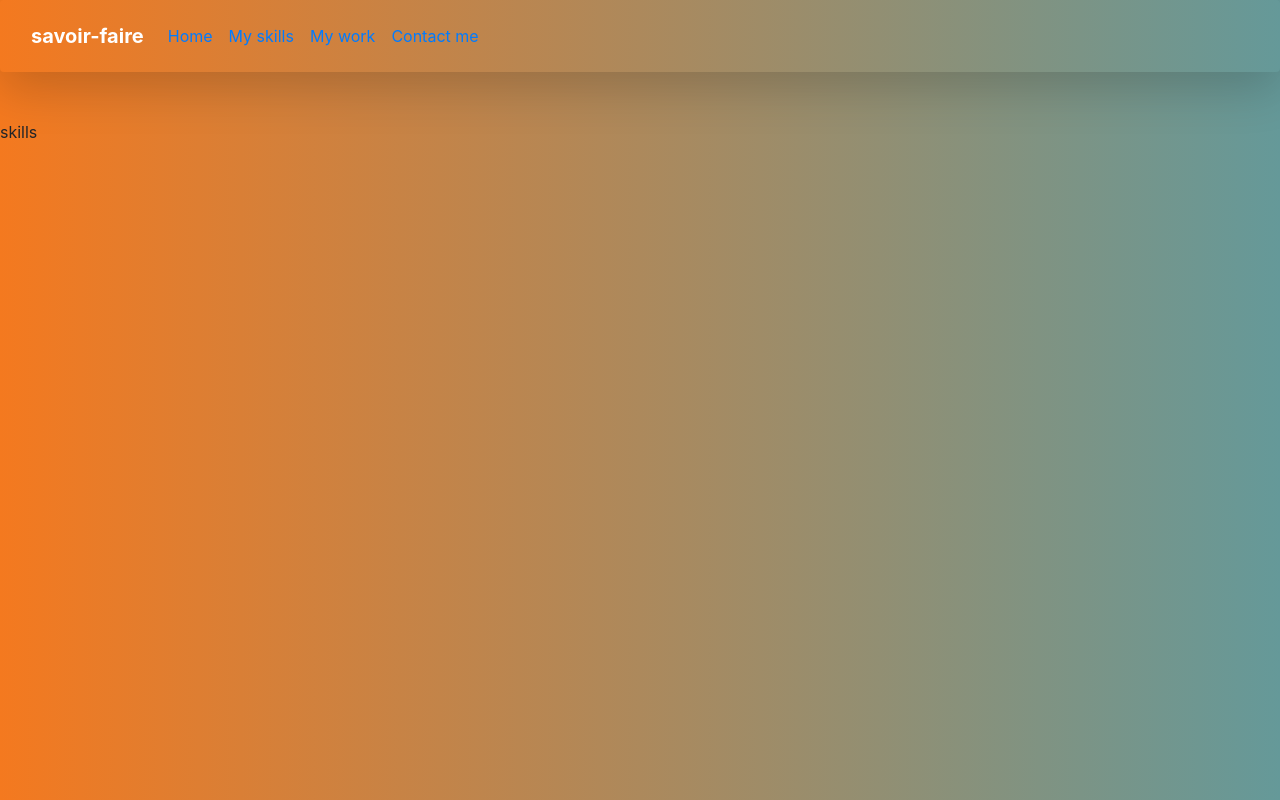
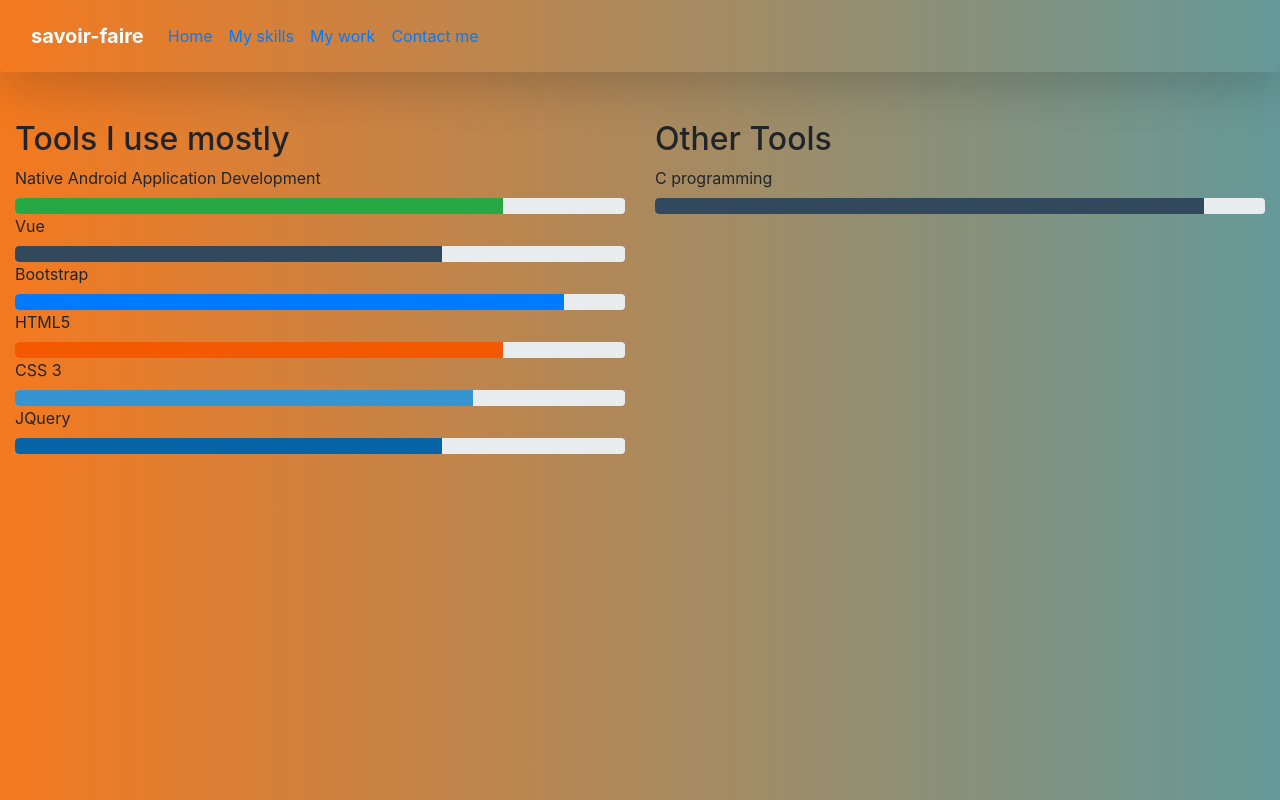
Before and after one commit to brianwachira/savoir-faire, a Vue app: page /skills in a window 1280 px wide. Built offline with nearby package versions, Linux system fonts and the light colour scheme; a web font is replaced by a local one.

Commit message:
change skills order of appearance

```diff
--- a/src/components/shared/Skills.vue
+++ b/src/components/shared/Skills.vue
@@ -1,5 +1,43 @@
 <template>
-    <p>skills</p>
+    <div class="container-fluid">
+        <div class="row">
+            <div class="col-md-6 col-sm-12 ">
+                <div class="h2 heading">Tools I use mostly</div>
+                <label for="android">Native Android Application Development</label>
+                <div class="progress">
+                    <div class="progress-bar bg-success" role="progressbar" style="width: 80%;" aria-valuenow="80" aria-valuemin="0" aria-valuemax="100"></div>
+                </div>
+                <label for="Vue.js">Vue</label>
+                <div class="progress">
+                    <div class="progress-bar bg-vue" role="progressbar" style="width: 70%;" aria-valuenow="70" aria-valuemin="0" aria-valuemax="100"></div>
+                </div>
+                <label for="Bootstrap">Bootstrap</label>
+                <div class="progress">
+                    <div class="progress-bar" role="progressbar" style="width: 90%;" aria-valuenow="90" aria-valuemin="0" aria-valuemax="100"></div>
+                </div>
+                <label for="HTML5">HTML5</label>
+                <div class="progress">
+                    <div class="progress-bar bg-orange" role="progressbar" style="width: 80%;" aria-valuenow="80" aria-valuemin="0" aria-valuemax="100"></div>
+                </div>
+                <label for="CSS 3">CSS 3</label>
+                <div class="progress">
+                    <div class="progress-bar bg-cssblue" role="progressbar" style="width: 75%;" aria-valuenow="75" aria-valuemin="0" aria-valuemax="100"></div>
+                </div>
+                <label for="JQuery">JQuery</label>
+                <div class="progress">
+                    <div class="progress-bar bg-jblue" role="progressbar" style="width: 70%;" aria-valuenow="70" aria-valuemin="0" aria-valuemax="100"></div>
+                </div>
+            </div>
+            <div class="col-md-6 col-sm-12">
+                <h2 class="header">Other Tools</h2>
+                <label for="C-programming">C programming</label>
+                <div class="progress">
+                    <div class="progress-bar bg-vue" role="progressbar" style="width: 90%;" aria-valuenow="90" aria-valuemin="0" aria-valuemax="100"></div>
+                </div>
+            </div>
+        </div>
+    </div>
+
 </template>
 <style scoped>
 .bg-orange{
```
